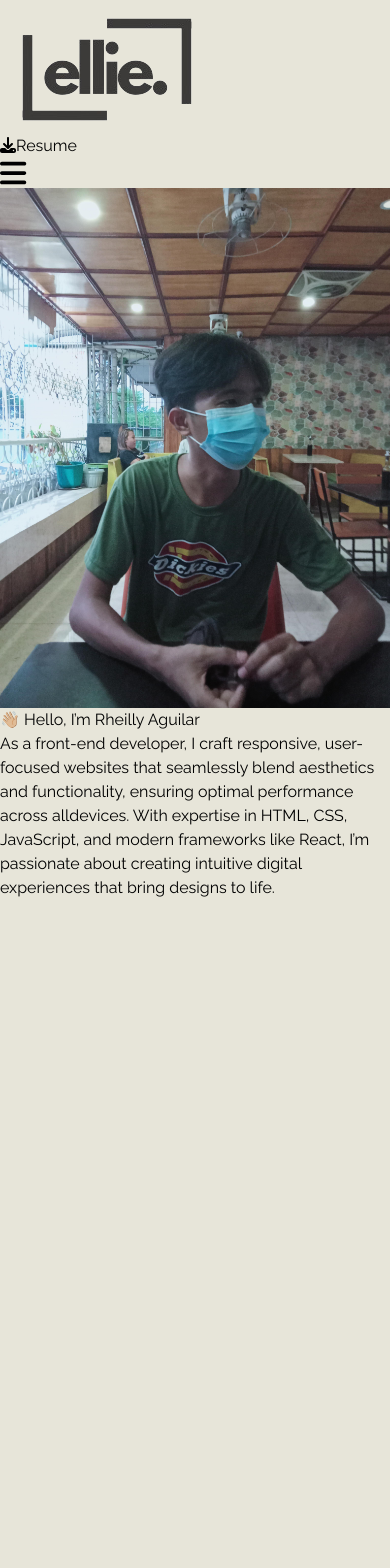
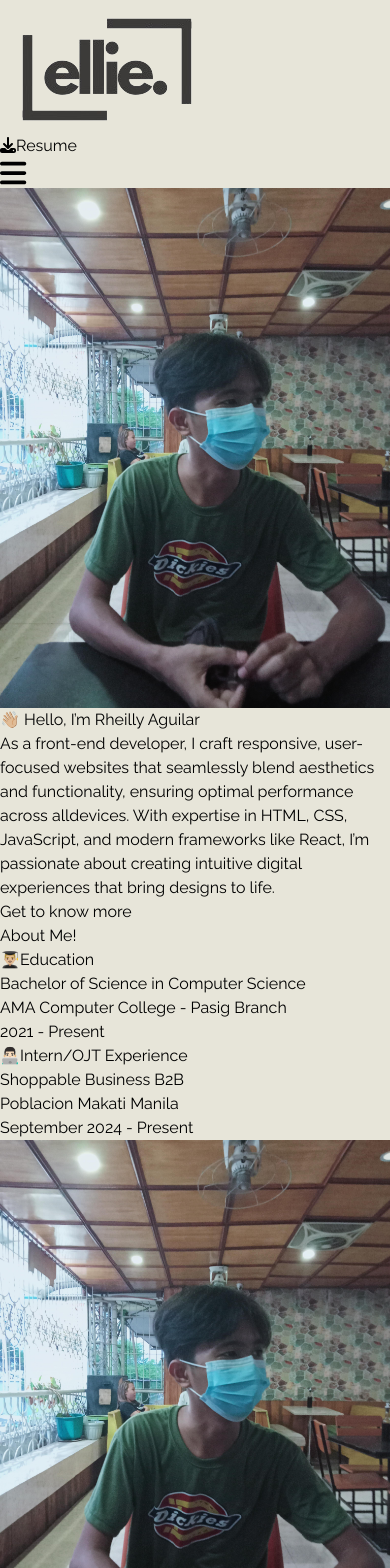
Before and after one commit to RheillyAguilar/portfolioFinal, a React (Vite) app: page / in a window 390 px wide. Shown: the top 1568 px of the page. Before the commit the page ends 900 px from the top, so only its background shows below. Built offline with nearby package versions, Linux system fonts and the light colour scheme.

Commit message:
add about page but not a responsive

```diff
--- a/src/App.jsx
+++ b/src/App.jsx
@@ -1,4 +1,7 @@
 
+
+import Navigation from "./Components/Navigation/Navigation";
+import AboutPage from "./Pages/AboutPage";
 import HomePage from "./Pages/HomePage";
 
 
@@ -6,7 +9,9 @@ import HomePage from "./Pages/HomePage";
 export default function App() {
   return (
     <>
+      <Navigation />
       <HomePage />
+      <AboutPage />
     </>
   )
 }
--- /dev/null
+++ b/src/Components/About/About.jsx
@@ -0,0 +1,52 @@
+
+import imageTwo from '../../assets/image-one.jpg';
+
+export default function About() {
+  return (
+    <>
+        <section className="text-[#5e5946] h-[100vh] p-5 flex flex-col items-center justify-center gap-24">
+            <div className="font-bold">
+                <p className="text-lg">Get to know more</p>
+                <h1 className="text-5xl">About Me!</h1>
+            </div>
+
+
+
+           <div className='flex flex-wrap items-center justify-center gap-28'>
+                {/* EDUCATION AND EXPERIENCES */}
+                <div className="flex flex-col gap-5 items-center">
+                    <div className="w-[637px] h-[250px] bg-[#5e5946] text-[#e7e5d9] flex flex-col items-center justify-center text-center rounded-lg text-2xl">
+                        <h1 className="mb-10 font-bold">👨🏼‍🎓Education</h1>
+                        <div className="text-start">
+                            <h1>Bachelor of Science in Computer Science</h1>
+                            <h1>AMA Computer College - Pasig Branch</h1>
+                            <h1>2021 - Present</h1>
+                        </div>
+                    </div>
+
+                    <div className="w-[637px] h-[250px] bg-[#5e5946] text-[#e7e5d9] flex flex-col items-center justify-center text-center rounded-lg text-2xl">
+                        <h1 className="mb-10 font-bold">👨🏻‍💻Intern/OJT Experience</h1>
+                        <div className="text-start">
+                            <h1>Shoppable Business B2B</h1>
+                            <h1>Poblacion Makati Manila</h1>
+                            <h1>September 2024 - Present</h1>
+                        </div>
+                    </div>
+                </div>
+
+                {/* IMAGE  */}
+                <div>
+                    <img src={imageTwo} alt="" className='w-[500px] h-[520px] rounded-lg' />
+                </div>
+            </div>
+
+
+
+
+
+
+        </section>
+
+    </>
+  )
+}
--- /dev/null
+++ b/src/Pages/AboutPage.jsx
@@ -0,0 +1,11 @@
+import About from "../Components/About/About";
+
+
+
+export default function AboutPage() {
+  return (
+   <>
+        <About />
+   </>
+  )
+}
--- a/src/Pages/HomePage.jsx
+++ b/src/Pages/HomePage.jsx
@@ -1,5 +1,4 @@
 
-import Navigation from "../Components/Navigation/Navigation";
 import Home from "../Components/Home/Home";
 
 
@@ -7,7 +6,6 @@ import Home from "../Components/Home/Home";
 export default function HomePage() {
   return (
     <>
-        <Navigation />
         <Home />
     </>
   )
```
